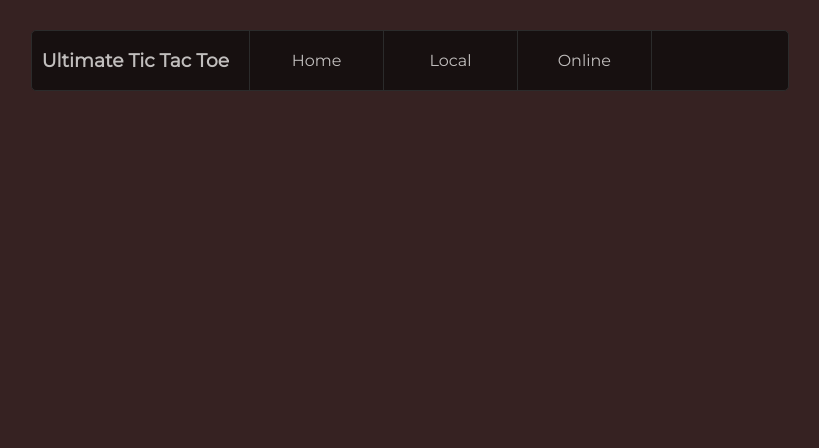
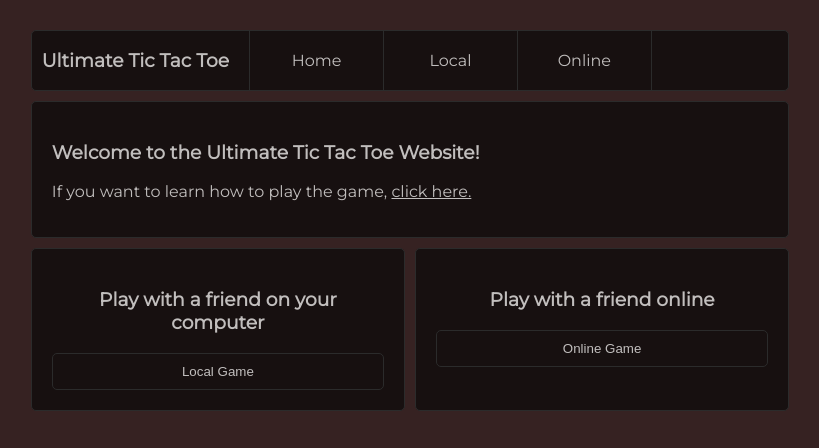
Before and after one commit to Carricossauro/Ultimate-Tic-Tac-Toe, a React app in the folder main/: page / in a window 1280 px wide. Shown: the whole page, without its empty margins (230-1049 px from the left). Built offline with nearby package versions, Linux system fonts and the light colour scheme.

Commit message:
CSS for home and online

```diff
--- /dev/null
+++ b/main/src/home/Home.css
@@ -0,0 +1,52 @@
+@import "../index.css";
+
+.home-container {
+    display: flex;
+    flex-direction: column;
+}
+
+.welcome-section {
+    background-color: var(--darker);
+    padding: 20px;
+    border: 1px solid var(--medium);
+    border-radius: 5px;
+}
+
+.link {
+    color: var(--dark-text);
+}
+
+.link:hover {
+    color: var(--light-text);
+}
+
+.play-section {
+    display: grid;
+    grid-template-columns: repeat(2, 1fr);
+    grid-gap: 10px;
+    margin-top: 10px;
+}
+
+.play-local-online {
+    background-color: var(--darker);
+    padding: 20px;
+    border: 1px solid var(--medium);
+    border-radius: 5px;
+    text-align: center;
+}
+
+.play-button {
+    color: var(--dark-text);
+    background-color: var(--darker);
+    border: 1px solid var(--medium);
+    border-radius: 5px;
+    cursor: pointer;
+    padding: 10px;
+    transition-duration: 0.5s;
+    width: 100%;
+}
+
+.play-button:hover {
+    background-color: var(--medium);
+    color: var(--dark-text);
+}
--- /dev/null
+++ b/main/src/home/Home.js
@@ -0,0 +1,43 @@
+import React from "react";
+
+import "./Home.css";
+
+export default function Home() {
+    return (
+        <div class="home-container">
+            <section class="welcome-section">
+                <h3>Welcome to the Ultimate Tic Tac Toe Website!</h3>
+                <p>
+                    If you want to learn how to play the game,{" "}
+                    <a
+                        class="link"
+                        href="https://en.wikipedia.org/wiki/Ultimate_tic-tac-toe"
+                        target="_blank"
+                    >
+                        click here.
+                    </a>
+                </p>
+            </section>
+            <section class="play-section">
+                <div class="play-local-online">
+                    <h3>Play with a friend on your computer</h3>
+                    <button
+                        class="play-button"
+                        onClick={() => (window.location.href = "/local")}
+                    >
+                        Local Game
+                    </button>
+                </div>
+                <div class="play-local-online">
+                    <h3>Play with a friend online</h3>
+                    <button
+                        class="play-button"
+                        onClick={() => (window.location.href = "/online")}
+                    >
+                        Online Game
+                    </button>
+                </div>
+            </section>
+        </div>
+    );
+}
--- a/main/src/index.js
+++ b/main/src/index.js
@@ -3,6 +3,8 @@ import ReactDOM from "react-dom";
 import { BrowserRouter as Router, Route, Routes } from "react-router-dom";
 import NavBar from "./NavBar";
 import Local from "./local/Local";
+import Online from "./online/Online";
+import Home from "./home/Home";
 
 import "./index.css";
 
@@ -12,6 +14,8 @@ ReactDOM.render(
             <NavBar />
             <Routes>
                 <Route path="/local" element={<Local />} />
+                <Route path="/online" element={<Online />} />
+                <Route path="/" element={<Home />} />
             </Routes>
         </Router>
     </main>,
--- a/main/src/local/Game.css
+++ b/main/src/local/Game.css
@@ -6,7 +6,6 @@
     border-radius: 5px;
     width: 70%;
     aspect-ratio: 1;
-    float: left;
 }
 
 .game-content {
--- a/main/src/local/Local.css
+++ b/main/src/local/Local.css
@@ -1,6 +1,7 @@
 @import "../index.css";
 
-.content {
+.local-content {
     display: flex;
+    flex-direction: row;
     align-items: flex-start;
 }
--- a/main/src/local/Local.js
+++ b/main/src/local/Local.js
@@ -122,7 +122,7 @@ export default function Local() {
     };
 
     return (
-        <div className="content">
+        <div className="local-content">
             <Game
                 smallBoard={smallBoard}
                 bigBoard={bigBoard}
--- a/main/src/local/Status.css
+++ b/main/src/local/Status.css
@@ -4,11 +4,10 @@
     background-color: var(--darker);
     border: 1px solid var(--medium);
     border-radius: 5px;
-    flex: 1;
-    margin-left: 1%;
     padding: 0 20px 20px 20px;
     text-align: center;
-    float: right;
+    flex: 1;
+    margin-left: 10px;
 }
 
 .board {
--- /dev/null
+++ b/main/src/online/Online.css
@@ -0,0 +1,15 @@
+@import "../index.css";
+
+.online-content {
+    display: flex;
+    flex-direction: column;
+}
+
+.development {
+    background-color: var(--darker);
+    border: 1px solid var(--medium);
+    border-radius: 5px;
+    padding: 20px;
+    display: flex;
+    justify-content: center;
+}
--- /dev/null
+++ b/main/src/online/Online.js
@@ -0,0 +1,16 @@
+import React from "react";
+
+import "./Online.css";
+
+export default function Online() {
+    return (
+        <div className="online-content">
+            <div className="development">
+                <h3>
+                    This part of the Website is still in development. Try again
+                    later.
+                </h3>
+            </div>
+        </div>
+    );
+}
```
